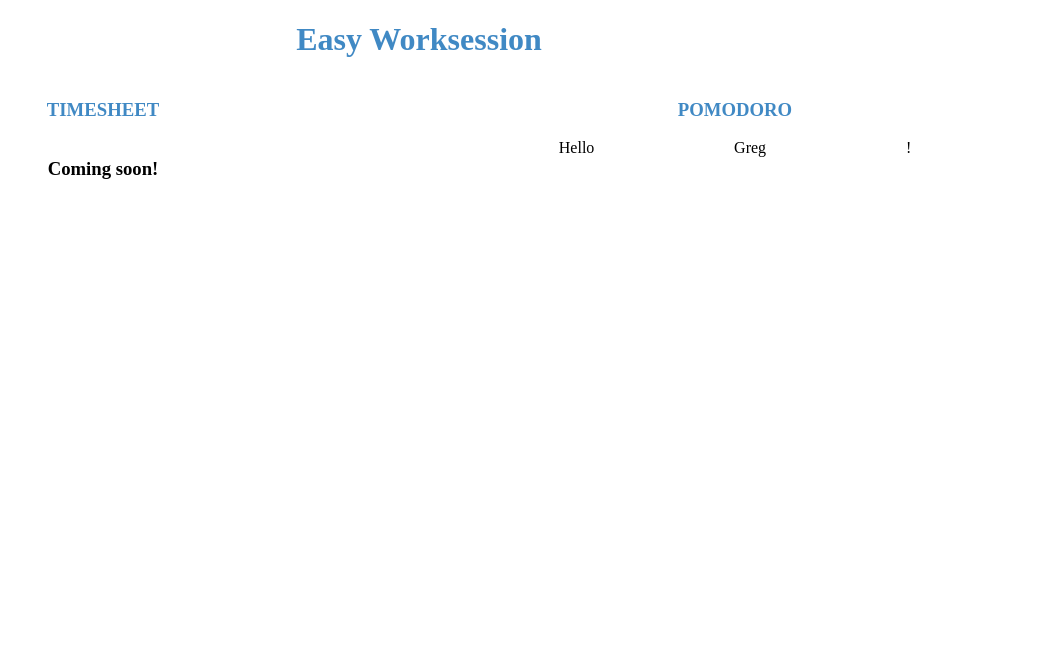
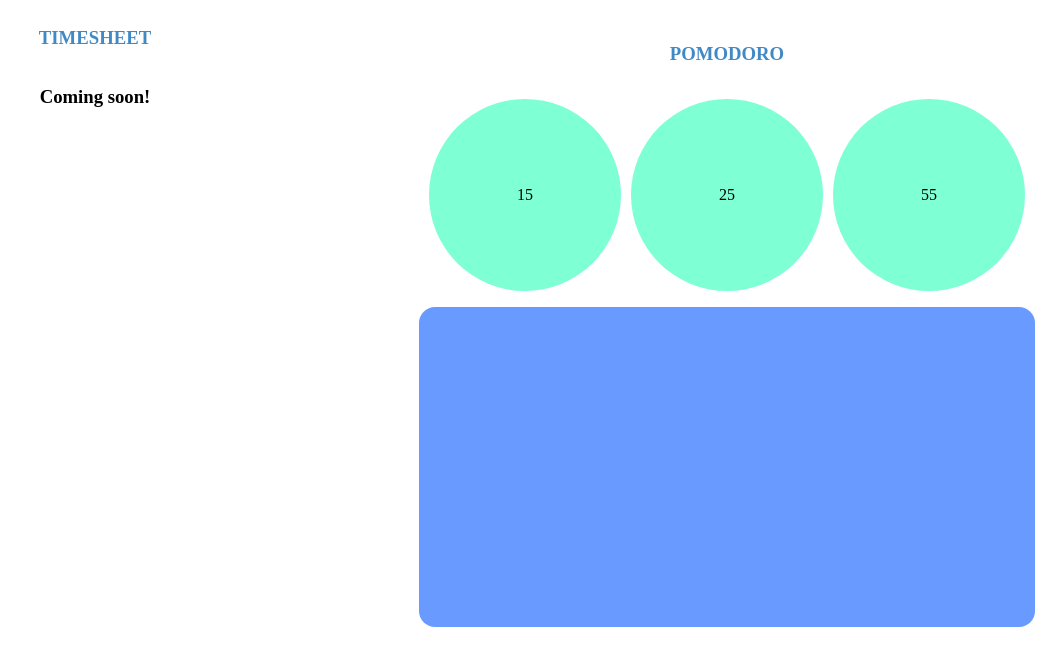
Before and after one commit to Gregory-Bach/easy-worksession, a SvelteKit app: page / in a window 1280 px wide. Shown: the top 666 px of the page, without its empty margins (221-1280 px from the left). Built offline with nearby package versions, Linux system fonts and the light colour scheme.

Commit message:
feat: buzzer component

```diff
--- a/src/app.html
+++ b/src/app.html
@@ -6,6 +6,11 @@
 		<meta name="viewport" content="width=device-width" />
 		%sveltekit.head%
 	</head>
+	<style>
+		body {
+			height: 100vh;
+		}
+	</style>
 	<body data-sveltekit-preload-data="hover">
 		<div style="display: contents">%sveltekit.body%</div>
 	</body>
--- a/src/routes/+page.svelte
+++ b/src/routes/+page.svelte
@@ -3,8 +3,6 @@
     import Pomodoro from './components/pomodoro/pomodoro.component.svelte';
     import Timesheet from './components/timesheet.component.svelte';
 </script>
-
-<Title/>
 
 <section id="content">
     <Timesheet/>
@@ -13,6 +11,7 @@
 
 <style>
     #content {
+        height: 100%;
         display: flex;
         flex-direction: row;
         justify-content: space-evenly;
--- /dev/null
+++ b/src/routes/components/pomodoro/buzzer.component.svelte
@@ -0,0 +1,20 @@
+<script>
+    export let timer;
+</script>
+
+
+
+<div class="buzzer" on:click role="button">{timer.label}</div>
+
+<style>
+    .buzzer {
+        width: 15vw;
+        height: 15vw;
+        border-radius: 50%;
+        display: flex;
+        justify-content: center;
+        align-items: center;
+        background-color: aquamarine;
+        cursor: pointer;
+    }
+</style>
--- /dev/null
+++ b/src/routes/components/pomodoro/completion-indicator.component.svelte
@@ -0,0 +1,16 @@
+<script>
+
+</script>
+
+<div id="completion-indicator">
+
+</div>
+
+<style>
+    #completion-indicator {
+        height: 40vh;
+        width: 100%;
+        background-color: rgba(48, 116, 255, 0.72);
+        border-radius: 1rem;
+    }
+</style>
--- a/src/routes/components/pomodoro/pomodoro.component.svelte
+++ b/src/routes/components/pomodoro/pomodoro.component.svelte
@@ -1,21 +1,37 @@
 <script>
     import Title from "../title.component.svelte";
+    import Buzzer from "./buzzer.component.svelte";
+    import CompletionIndicator from "./completion-indicator.component.svelte";
+
+    let timerButtons = [
+        {label: "15"},
+        {label: "25"},
+        {label: "55"},
+    ]
+
+    function buzzerClicked(timer) {
+        console.log("buzzer clicked", timer);
+    }
 </script>
 
 <section id="content">
     <Title title="POMODORO"/>
 
     <div id="pomodoro-buttons">
-        <div>Hello</div>
-        <div>Greg</div>
-        <div>!</div>
+        {#each timerButtons as timer}
+            <Buzzer on:click={() => buzzerClicked(timer)} {timer}></Buzzer>
+        {/each}
     </div>
+
+    <CompletionIndicator></CompletionIndicator>
 </section>
 
 <style>
     #content {
+        padding: 1rem;
         display: flex;
         flex-direction: column;
+        gap: 1rem;
         align-items: center;
         justify-content: flex-start;
         width: 50vw;
--- a/src/routes/components/timesheet.component.svelte
+++ b/src/routes/components/timesheet.component.svelte
@@ -13,7 +13,7 @@
         width: 50vw;
         display: flex;
         flex-direction: column;
-        justify-content: center;
+        justify-content: flex-start;
         align-items: center;
         height: 100%;
     }
```
